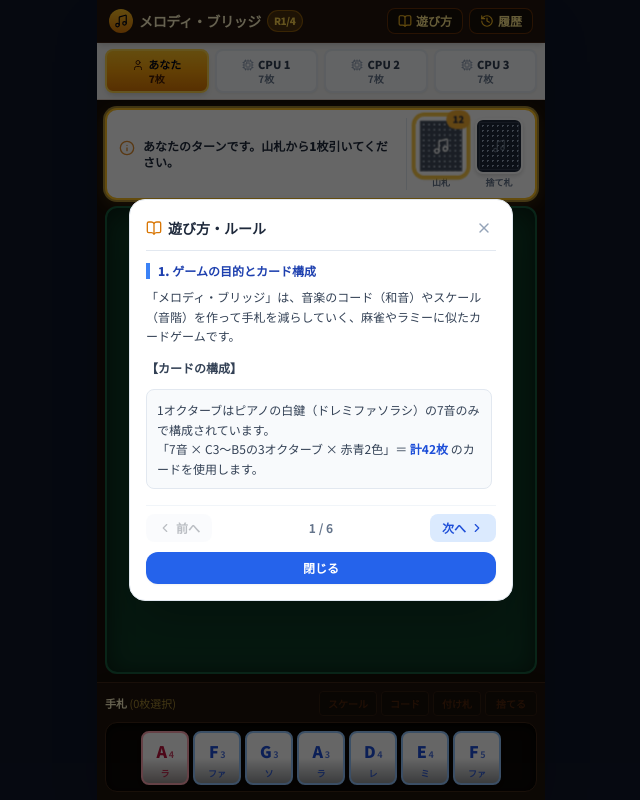
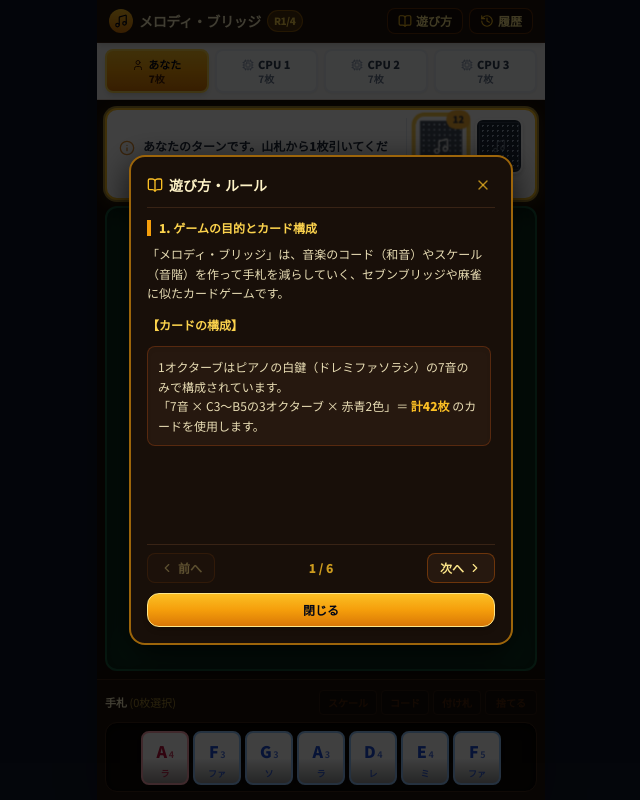
Before and after one commit to Tak-spoon/melody-bridge, a React (Vite) app: page / in a window 1280 px wide. Both pictures are taken after a click on the button "遊び方". Shown: the whole page, without its empty margins (319-959 px from the left). Built offline with nearby package versions, Linux system fonts and the light colour scheme.

Commit message:
feat: ポン・チー複数候補スマート選択、カジノ調モーダル一新、ピアノ音源＆音響最適化、リザルトスコア内訳表示

```diff
--- a/src/App.tsx
+++ b/src/App.tsx
@@ -318,7 +318,9 @@ export default function App() {
       const seq = type === 'pon' ? getChordInterpretation(testCards) : getScaleInterpretation(testCards);
       if (!seq) return prev;
 
-      playMelody(seq.map(c => c.interpretedAbsVal ?? c.absVal));
+      setTimeout(() => {
+        playMelody(seq.map(c => c.interpretedAbsVal ?? c.absVal));
+      }, 200);
       p.hasMelded = true;
       s.players[playerId] = p;
 
@@ -411,29 +413,76 @@ export default function App() {
     }
   }
 
-  // 割り込み（ポン・チー）判定とハイライト
+  // 割り込み（ポン・チー）判定とスマート選択ロジック
   const highlightCardIds = new Set<string>();
-  const validCombsList: string[][] = [];
-  let canPon = false, canChii = false;
+  const allValidCombs: { type: 'pon' | 'chii'; cardIds: string[] }[] = [];
 
   if (isMyInterrupt && gameState.interruptInfo) {
-    const myActions = gameState.interruptInfo.candidates[0].actions;
-    canPon = myActions.some(a => a.type === 'pon');
-    canChii = myActions.some(a => a.type === 'chii');
-
     const discardedCard = gameState.interruptInfo.discardedCard;
     const myHand = gameState.players[0].hand;
+
+    // ポン候補（誰の捨て札からでも可）
     const ponCombs = getValidPonCombs(myHand, discardedCard);
     ponCombs.forEach(comb => {
-      validCombsList.push(comb);
+      allValidCombs.push({ type: 'pon', cardIds: comb });
       comb.forEach(id => highlightCardIds.add(id));
     });
+
+    // チー候補（直前のプレイヤーの捨て札からのみ可）
     if (gameState.interruptInfo.discarderId === 3) {
       const chiiCombs = getValidChiiCombs(myHand, discardedCard);
       chiiCombs.forEach(comb => {
-        validCombsList.push(comb);
+        allValidCombs.push({ type: 'chii', cardIds: comb });
         comb.forEach(id => highlightCardIds.add(id));
       });
+    }
+  }
+
+  // 割り込み発生時に、有効な手札がまだ選ばれていなければ最初の候補を自動選択
+  useEffect(() => {
+    if (isMyInterrupt && allValidCombs.length > 0) {
+      const isAlreadySelectedValid = allValidCombs.some(
+        c => c.cardIds.length === selectedHand.length && c.cardIds.every(id => selectedHand.includes(id))
+      );
+      if (!isAlreadySelectedValid) {
+        setSelectedHand(allValidCombs[0].cardIds);
+      }
+    }
+  }, [isMyInterrupt, gameState.interruptInfo?.discardedCard.id]);
+
+  // 現在選択中の手札（selectedHand）でポン・チーが可能かどうかを判定（ボタン連動）
+  let canPon = false;
+  let canChii = false;
+  let formedMeldName: string | null = null;
+  let formedMeldType: 'chord' | 'scale' | 'add' | null = null;
+
+  if (isInterruptTurn && isMyInterrupt && gameState.interruptInfo && selectedHand.length === 2) {
+    const discardedCard = gameState.interruptInfo.discardedCard;
+    const currentSelectedCards = playerHandCards.filter(c => selectedHand.includes(c.id));
+    const testCards = [discardedCard, ...currentSelectedCards];
+    const chordSeq = getChordInterpretation(testCards);
+    const scaleSeq = (gameState.interruptInfo.discarderId === 3) ? getScaleInterpretation(testCards) : null;
+    canPon = chordSeq !== null;
+    canChii = scaleSeq !== null;
+
+    if (chordSeq) {
+      formedMeldName = getChordSymbol(chordSeq);
+      formedMeldType = 'chord';
+    } else if (scaleSeq) {
+      formedMeldName = 'スケール';
+      formedMeldType = 'scale';
+    }
+  } else if (isPlayerTurn && isMainPhase) {
+    if (isValidChordSelection) {
+      const chordSeq = getChordInterpretation(selectedObjs);
+      formedMeldName = chordSeq ? getChordSymbol(chordSeq) : 'コード';
+      formedMeldType = 'chord';
+    } else if (isValidScaleSelection) {
+      formedMeldName = 'スケール';
+      formedMeldType = 'scale';
+    } else if (isValidAddSelection && selectedMeld) {
+      formedMeldName = '付け札';
+      formedMeldType = 'add';
     }
   }
 
@@ -441,9 +490,21 @@ export default function App() {
     initAudio();
     if (isInterruptTurn && isMyInterrupt) {
       if (highlightCardIds.has(card.id)) {
-        const matchedComb = validCombsList.find(comb => comb.includes(card.id));
-        if (matchedComb) {
-          setSelectedHand(matchedComb);
+        // タップされたカードを含む有効な組み合わせ一覧
+        const matchingCombs = allValidCombs.filter(c => c.cardIds.includes(card.id));
+        if (matchingCombs.length > 0) {
+          // すでに現在選ばれているペアと一致する候補のインデックスを探す
+          const currentIdx = matchingCombs.findIndex(
+            c => c.cardIds.length === selectedHand.length && c.cardIds.every(id => selectedHand.includes(id))
+          );
+          if (currentIdx !== -1) {
+            // 同じカードを再度タップした時は、そのカードを含む「次の組み合わせ」へ切り替え（ローテーション）
+            const nextIdx = (currentIdx + 1) % matchingCombs.length;
+            setSelectedHand(matchingCombs[nextIdx].cardIds);
+          } else {
+            // 別のカードをタップした時は、そのカードを含む組み合わせの2枚へ瞬時に選択枠が移動！
+            setSelectedHand(matchingCombs[0].cardIds);
+          }
         }
       }
       return;
@@ -606,7 +667,7 @@ export default function App() {
     }
 
     if (gameState.phase === 'interrupt') {
-      if (isMyInterrupt) return 'ポン・チーが可能です。カードを選択してください。';
+      if (isMyInterrupt) return 'ポン・チーが可能です。手札の光るカードを選んでください。';
       return '他プレイヤーの割り込みを確認中...';
     }
 
@@ -666,10 +727,12 @@ export default function App() {
 
       {/* プレイヤー手札 ＆ アクション操作フッター */}
       <Hand
-        hand={gameState.players[0].hand}
+        hand={playerHandCards}
         selectedHand={selectedHand}
         justDrawnCardId={gameState.players[0].justDrawnCardId}
         highlightCardIds={highlightCardIds}
+        formedMeldName={formedMeldName}
+        formedMeldType={formedMeldType}
         isPlayerTurn={isPlayerTurn}
         isMainPhase={isMainPhase}
         isInterruptTurn={isInterruptTurn}
--- a/src/components/Card.tsx
+++ b/src/components/Card.tsx
@@ -11,6 +11,7 @@ interface CardProps {
   interpretedSuit?: 'red' | 'blue' | null;
   sizeClass?: string;
   isHighlighted?: boolean;
+  isDimmed?: boolean;
   isHidden?: boolean;
   extraClass?: string;
 }
@@ -23,6 +24,7 @@ export const Card: React.FC<CardProps> = ({
   interpretedSuit = null,
   sizeClass = "w-11 h-15 sm:w-13 sm:h-18",
   isHighlighted = false,
+  isDimmed = false,
   isHidden = false,
   extraClass = ""
 }) => {
@@ -50,14 +52,15 @@ export const Card: React.FC<CardProps> = ({
   return (
     <div
       onClick={onClick}
-      className={`relative ${sizeClass} rounded-md sm:rounded-lg border-2 flex flex-col items-center justify-center cursor-pointer select-none
+      className={`relative ${sizeClass} rounded-md sm:rounded-lg border-2 flex flex-col items-center justify-center select-none
         transition-transform duration-100 ease-out
         ${suitObj.color}
         ${isSelected
-          ? 'ring-2 ring-slate-800 -translate-y-2.5 shadow-[0_8px_16px_rgba(0,0,0,0.18),0_2px_4px_rgba(0,0,0,0.1)] z-20'
-          : 'shadow-[0_2px_4px_rgba(0,0,0,0.1),0_1px_2px_rgba(0,0,0,0.06)]'
+          ? '-translate-y-3 shadow-[0_8px_16px_rgba(0,0,0,0.25)] z-20 cursor-pointer'
+          : isDimmed
+            ? 'opacity-35 cursor-default'
+            : 'shadow-[0_2px_4px_rgba(0,0,0,0.1)] cursor-pointer'
         }
-        ${isHighlighted ? 'ring-2 ring-amber-400 animate-bounce shadow-md' : ''}
         ${extraClass}`}
     >
       <div className="flex flex-col items-center pointer-events-none">
--- a/src/components/Hand.tsx
+++ b/src/components/Hand.tsx
@@ -7,6 +7,8 @@ interface HandProps {
   selectedHand: string[];
   justDrawnCardId: string | null;
   highlightCardIds: Set<string>;
+  formedMeldName?: string | null;
+  formedMeldType?: 'chord' | 'scale' | 'add' | null;
   isPlayerTurn: boolean;
   isMainPhase: boolean;
   isInterruptTurn: boolean;
@@ -29,6 +31,8 @@ export const Hand: React.FC<HandProps> = ({
   selectedHand,
   justDrawnCardId,
   highlightCardIds,
+  formedMeldName,
+  formedMeldType,
   isPlayerTurn,
   isMainPhase,
   isInterruptTurn,
@@ -45,14 +49,37 @@ export const Hand: React.FC<HandProps> = ({
   onPassInterrupt,
   onInterruptAction
 }) => {
+  // ツモ牌がある場合は右端に独立させる手札リスト
+  const regularCards = justDrawnCardId
+    ? hand.filter(c => c.id !== justDrawnCardId)
+    : hand;
+  const justDrawnCard = justDrawnCardId
+    ? hand.find(c => c.id === justDrawnCardId)
+    : null;
+
+  const renderCardsList = justDrawnCard
+    ? [...regularCards, justDrawnCard]
+    : regularCards;
+
   return (
     <footer className="bg-[#1f130b] border-t border-[#3f2717] p-2 shadow-2xl shrink-0 z-10">
       <div className="max-w-md mx-auto flex flex-col gap-1.5">
-        {/* 操作ボタン & 手札枚数情報 */}
-        <div className="flex justify-between items-center">
+        {/* 操作ボタン & 手札枚数情報 & 成立役バッジ */}
+        <div className="flex justify-between items-center min-h-[28px]">
+          <div className="flex items-center gap-2 shrink-0">
             <h2 className="text-[11px] font-black text-amber-100 shrink-0">
               手札 <span className="text-amber-300/60 font-normal">({selectedHand.length}枚選択)</span>
             </h2>
+          </div>
+
+          {/* 成立役名表示（シンプル＆スマート） */}
+          {formedMeldName && (
+            <div className="flex-1 flex justify-center px-1">
+              <span className="px-2.5 py-0.5 rounded-md text-[11px] font-black tracking-wider bg-[#2a1a0f] border border-amber-400/80 text-amber-200 shadow-inner animate-in fade-in zoom-in-95 duration-150 whitespace-nowrap">
+                {formedMeldName}
+              </span>
+            </div>
+          )}
 
           <div className="flex gap-1 flex-nowrap items-center justify-end shrink-0">
             {isInterruptTurn && isMyInterrupt ? (
@@ -123,23 +150,12 @@ export const Hand: React.FC<HandProps> = ({
 
         {/* 手札カードトレイ（ダークウッド調の凹凸トレイ） */}
         <div className="flex flex-nowrap min-h-[66px] items-center pt-2 pb-1.5 px-1 bg-[#0c0805] rounded-xl border border-[#3f2717] shadow-[inset_0_3px_12px_rgba(0,0,0,0.8)] justify-center overflow-visible">
-          {(() => {
-            // ツモ牌がある場合は右端に独立させる
-            const regularCards = justDrawnCardId
-              ? hand.filter(c => c.id !== justDrawnCardId)
-              : hand;
-            const justDrawnCard = justDrawnCardId
-              ? hand.find(c => c.id === justDrawnCardId)
-              : null;
-
-            const renderCardsList = justDrawnCard
-              ? [...regularCards, justDrawnCard]
-              : regularCards;
-
-            return renderCardsList.map((card) => {
+          {renderCardsList.map((card) => {
             const isJustDrawn = card.id === justDrawnCardId;
             const isSelected = selectedHand.includes(card.id);
             const isHighlighted = highlightCardIds.has(card.id);
+            // 割り込み（ポン・チー）時、候補でないカードを暗くトーンダウン
+            const isDimmed = isInterruptTurn && isMyInterrupt && !isHighlighted && !isSelected;
 
             return (
               <div
@@ -149,15 +165,14 @@ export const Hand: React.FC<HandProps> = ({
                 <CardComponent
                   card={card}
                   isSelected={isSelected}
+                  isHighlighted={isHighlighted && !isSelected}
+                  isDimmed={isDimmed}
                   onClick={() => onCardClick(card)}
                   sizeClass="w-[38px] h-[54px] xs:w-10 xs:h-14 sm:w-12 sm:h-17"
-                    isHighlighted={isHighlighted}
-                    extraClass={isJustDrawn ? "ring-2 ring-amber-400 shadow-lg" : ""}
                 />
               </div>
             );
-            });
-          })()}
+          })}
         </div>
       </div>
     </footer>
--- a/src/components/Modals/RuleModal.tsx
+++ b/src/components/Modals/RuleModal.tsx
@@ -1,4 +1,4 @@
-import React, { useState } from 'react';
+import React, { useState, useEffect, useRef } from 'react';
 import { BookOpen, X, ChevronLeft, ChevronRight } from 'lucide-react';
 
 interface RuleSection {
@@ -10,22 +10,22 @@ const RULES: RuleSection[] = [
   {
     title: "1. ゲームの目的とカード構成",
     content: (
-      <div className="space-y-3 text-xs text-slate-700 leading-relaxed">
-        <p>「メロディ・ブリッジ」は、音楽のコード（和音）やスケール（音階）を作って手札を減らしていく、麻雀やラミーに似たカードゲームです。</p>
+      <div className="space-y-3 text-xs text-amber-100/90 leading-relaxed">
+        <p>「メロディ・ブリッジ」は、音楽のコード（和音）やスケール（音階）を作って手札を減らしていく、セブンブリッジや麻雀に似たカードゲームです。</p>
 
-        <p><strong>【カードの構成】</strong></p>
-        <p className="bg-slate-50 p-2.5 rounded-lg border border-slate-200">
+        <p><strong className="text-amber-300">【カードの構成】</strong></p>
+        <div className="bg-[#26180f] p-2.5 rounded-lg border border-amber-900/60 shadow-inner">
           1オクターブはピアノの白鍵（ドレミファソラシ）の7音のみで構成されています。<br/>
-          「7音 × C3〜B5の3オクターブ × 赤青2色」＝ <strong className="text-blue-700">計42枚</strong> のカードを使用します。
-        </p>
+          「7音 × C3〜B5の3オクターブ × 赤青2色」＝ <strong className="text-amber-400 font-black">計42枚</strong> のカードを使用します。
+        </div>
       </div>
     )
   },
   {
     title: "2. 基本ルール",
     content: (
-      <div className="space-y-3 text-xs text-slate-700 leading-relaxed">
-        <p><strong>【ゲームの進行】</strong></p>
+      <div className="space-y-3 text-xs text-amber-100/90 leading-relaxed">
+        <p><strong className="text-amber-300">【ゲームの進行】</strong></p>
         <ul className="list-disc pl-5 space-y-1.5">
           <li>プレイヤーは4人（あなたとCPU3人）。</li>
           <li>各プレイヤーに最初に7枚のカードが配られます。</li>
@@ -39,20 +39,20 @@ const RULES: RuleSection[] = [
   {
     title: "3. ラウンドと勝敗",
     content: (
-      <div className="space-y-3 text-xs text-slate-700 leading-relaxed">
-        <p><strong>【ラウンドの終了条件】</strong></p>
+      <div className="space-y-3 text-xs text-amber-100/90 leading-relaxed">
+        <p><strong className="text-amber-300">【ラウンドの終了条件】</strong></p>
         <ul className="list-disc pl-5 space-y-1">
           <li>誰かの手札が0枚になった時（アガリ）</li>
-          <li><strong className="text-red-600">0枚になった山札を引こうとした時（流局）</strong></li>
+          <li><strong className="text-rose-400">0枚になった山札を引こうとした時（流局）</strong></li>
         </ul>
 
         <div className="mt-3">
-          <p><strong>【ポイント（スコア）計算】</strong></p>
+          <p><strong className="text-amber-300">【ポイント（スコア）計算】</strong></p>
           <p className="mt-1">ラウンド終了時、手札に残っているカードの枚数がそのまま「ペナルティポイント」として加算されます（アガった人は0ポイント）。</p>
         </div>
 
-        <div className="mt-3 bg-blue-50 p-2 rounded-lg border border-blue-200">
-          <p className="font-bold text-blue-800 text-center">
+        <div className="mt-3 bg-[#26180f] p-2 rounded-lg border border-amber-600/50 shadow-inner">
+          <p className="font-black text-amber-300 text-center text-xs">
             全4ラウンド終了時、合計ポイントが<br/>一番少ない（0に近い）人の優勝！
           </p>
         </div>
@@ -62,20 +62,20 @@ const RULES: RuleSection[] = [
   {
     title: "4. セット（役）の作り方",
     content: (
-      <div className="space-y-3 text-xs text-slate-700 leading-relaxed">
-        <p>場に出せる「セット」には2種類あります。<strong>必ず同じ色（赤のみ、青のみ）で揃える必要があります。</strong></p>
+      <div className="space-y-3 text-xs text-amber-100/90 leading-relaxed">
+        <p>場に出せる「セット」には2種類あります。<strong className="text-amber-300">必ず同じ色（赤のみ、青のみ）で揃える必要があります。</strong></p>
 
-        <div className="bg-rose-50 p-2.5 rounded-lg border border-rose-200">
-          <p className="font-black text-rose-800 text-[13px] mb-1">♪ コード（和音）</p>
+        <div className="bg-[#2a1410] p-2.5 rounded-lg border border-rose-800/80">
+          <p className="font-black text-rose-300 text-[13px] mb-1">♪ コード（和音）</p>
           <p>音楽理論における和音（3〜4音）の構成音を揃えます。順番はバラバラ（転回形）でも構いません。</p>
-          <p className="text-[10px] text-red-600 font-bold mt-1">※コードのボイシングは、クローズドボイシング（1オクターブ以内におさまる形）のみ対応しています。</p>
-          <p className="text-[10px] text-rose-600 mt-0.5">例：ド・ミ・ソ (C) / ミ・ソ・シ・ド (CM7の転回形)</p>
+          <p className="text-[10px] text-rose-300/80 font-bold mt-1">※コードのボイシングは、クローズドボイシング（1オクターブ以内におさまる形）のみ対応しています。</p>
+          <p className="text-[10px] text-rose-200/70 mt-0.5">例：ド・ミ・ソ (C) / ミ・ソ・シ・ド (CM7の転回形)</p>
         </div>
 
-        <div className="bg-indigo-50 p-2.5 rounded-lg border border-indigo-200">
-          <p className="font-black text-indigo-800 text-[13px] mb-1">➡ スケール（音階）</p>
+        <div className="bg-[#131b2c] p-2.5 rounded-lg border border-indigo-800/80">
+          <p className="font-black text-indigo-300 text-[13px] mb-1">➡ スケール（音階）</p>
           <p>音階順に連続する3枚以上のカードを揃えます。</p>
-          <p className="text-[10px] text-indigo-600 mt-1">例：ド・レ・ミ / ソ・ラ・シ・ド など</p>
+          <p className="text-[10px] text-indigo-200/70 mt-1">例：ド・レ・ミ / ソ・ラ・シ・ド など</p>
         </div>
       </div>
     )
@@ -83,26 +83,26 @@ const RULES: RuleSection[] = [
   {
     title: "5. ターンの行動",
     content: (
-      <div className="space-y-3 text-xs text-slate-700 leading-relaxed">
+      <div className="space-y-3 text-xs text-amber-100/90 leading-relaxed">
         <p>自分のターンが来たら、以下の順序で行動します。</p>
 
         <ol className="list-decimal pl-5 space-y-2">
           <li>
-            <strong className="text-blue-700">ドロー：</strong><br/>
+            <strong className="text-amber-300">ドロー：</strong><br/>
             山札から1枚引きます。
           </li>
           <li>
-            <strong className="text-blue-700">アクション（任意）：</strong><br/>
+            <strong className="text-amber-300">アクション（任意）：</strong><br/>
             手札から完成した3枚以上のセットを場に出せます。<br/>
-            また、すでに場に出ているセットに手札から1枚追加する<strong>「付け札」</strong>も可能です。<br/>
-            条件を満たす限り、<strong className="text-emerald-700">同じ手番中に何度でも</strong>付け札ができます。
-            <ul className="list-disc pl-4 mt-1 text-[11px] text-slate-600">
+            また、すでに場に出ているセットに手札から1枚追加する<strong className="text-emerald-400">「付け札」</strong>も可能です。<br/>
+            条件を満たす限り、<strong className="text-emerald-400">同じ手番中に何度でも</strong>付け札ができます。
+            <ul className="list-disc pl-4 mt-1 text-[11px] text-amber-200/70">
               <li><strong>コードへの付け札：</strong> 構成音として成立する最大4音まで。</li>
               <li><strong>スケールへの付け札：</strong> 連番（2度）で繋がるのであれば枚数制限なし。</li>
             </ul>
           </li>
           <li>
-            <strong className="text-blue-700">捨てる：</strong><br/>
+            <strong className="text-amber-300">捨てる：</strong><br/>
             手札から不要なカードを1枚選んで捨て、ターンを終了します。
           </li>
         </ol>
@@ -112,22 +112,22 @@ const RULES: RuleSection[] = [
   {
     title: "6. 割り込み（ポン・チー）",
     content: (
-      <div className="space-y-3 text-xs text-slate-700 leading-relaxed">
+      <div className="space-y-3 text-xs text-amber-100/90 leading-relaxed">
         <p>他人がカードを捨てた瞬間、自分のターンでなくてもそのカードをもらってセットを作ることができます。</p>
 
-        <div className="bg-slate-50 p-2 rounded border border-slate-200 text-[11px]">
-          <strong className="text-red-600">【重要】割り込みで作れるのは「3枚1組」のみ</strong><br/>
-          手札から一度に同時に出せるのは<strong>2枚まで</strong>です（捨て札1枚＋手札2枚＝計3枚）。いきなり4枚組（麻雀のカンに相当）は作れません。<br/>
-          <span className="text-slate-500 mt-1 block">例：手札に「ド・ミ・ソ」がある時、他人の捨て札「シ」に対して手札3枚をすべて出し、一気に4和音を作ることは不可。「ミ・ソ」の2枚を出して「ミ・ソ・シ」の3和音を作ることは可能です。</span>
+        <div className="bg-[#26180f] p-2.5 rounded-lg border border-amber-900/60 text-[11px]">
+          <strong className="text-rose-400">【重要】割り込みで作れるのは「3枚1組」のみ</strong><br/>
+          手札から一度に同時に出せるのは<strong>2枚まで</strong>です（捨て札1枚＋手札2枚＝計3枚）。いきなり4枚組は作れません。<br/>
+          <span className="text-amber-200/60 mt-1 block">例：手札に「ド・ミ・ソ」がある時、他人の捨て札「シ」に対して手札3枚をすべて出し、一気に4和音を作ることは不可。「ミ・ソ」の2枚を出して「ミ・ソ・シ」の3和音を作ることは可能です。</span>
         </div>
 
         <ul className="list-disc pl-5 space-y-1.5 mt-2">
           <li>
-            <strong className="text-rose-600">ポン（コード作成）：</strong><br/>
+            <strong className="text-rose-400">ポン（コード作成）：</strong><br/>
             誰の捨て札からでも可能です。捨て札＋自分の手札2枚で「コード」が作れる場合に割り込めます。
           </li>
           <li>
-            <strong className="text-indigo-600">チー（スケール作成）：</strong><br/>
+            <strong className="text-indigo-400">チー（スケール作成）：</strong><br/>
             <strong>直前の順番の人（上家）</strong>の捨て札からのみ可能です。捨て札＋手札2枚で「スケール」が作れる場合に割り込めます。
           </li>
         </ul>
@@ -143,53 +143,64 @@ interface RuleModalProps {
 
 export const RuleModal: React.FC<RuleModalProps> = ({ isOpen, onClose }) => {
   const [rulePage, setRulePage] = useState(0);
+  const contentRef = useRef<HTMLDivElement>(null);
+
+  // ページ切り替え時にスクロール位置を最上部にリセット
+  useEffect(() => {
+    if (contentRef.current) {
+      contentRef.current.scrollTop = 0;
+    }
+  }, [rulePage]);
 
   if (!isOpen) return null;
 
   return (
-    <div className="fixed inset-0 bg-black/60 backdrop-blur-xs flex items-center justify-center z-[80] p-4">
-      <div className="bg-white rounded-2xl p-4 max-w-sm w-full shadow-2xl flex flex-col max-h-[85vh] border border-slate-200 animate-in fade-in zoom-in-95 duration-200">
-        <div className="flex justify-between items-center mb-3 border-b border-slate-200 pb-2.5">
-          <h3 className="text-sm font-bold text-slate-800 flex items-center gap-1.5">
-            <BookOpen className="w-4 h-4 text-amber-600" />
+    <div className="fixed inset-0 bg-black/75 backdrop-blur-xs flex items-center justify-center z-[80] p-4">
+      <div className="bg-[#180f09] rounded-2xl p-4 max-w-sm w-full h-[490px] max-h-[85vh] shadow-[0_10px_35px_rgba(0,0,0,0.8)] flex flex-col border-2 border-amber-500/60 animate-in fade-in zoom-in-95 duration-200">
+        {/* 固定ヘッダー */}
+        <div className="flex justify-between items-center mb-3 border-b border-[#382315] pb-2.5 shrink-0">
+          <h3 className="text-sm font-black text-amber-100 flex items-center gap-1.5">
+            <BookOpen className="w-4 h-4 text-amber-400" />
             <span>遊び方・ルール</span>
           </h3>
           <button
             onClick={onClose}
-            className="text-slate-400 hover:text-slate-600 p-1 rounded-lg hover:bg-slate-100 transition"
+            className="text-amber-400/70 hover:text-amber-200 p-1 rounded-lg hover:bg-[#281a10] transition"
           >
             <X className="w-4 h-4" />
           </button>
         </div>
 
-        <div className="flex-1 overflow-y-auto pr-1">
-          <h4 className="font-black text-blue-800 text-xs mb-2 border-l-4 border-blue-500 pl-2">
+        {/* スクロールコンテンツ領域（高さ固定で伸縮なし） */}
+        <div className="flex-1 overflow-y-auto pr-1 min-h-0" ref={contentRef}>
+          <h4 className="font-black text-amber-300 text-xs mb-2 border-l-4 border-amber-500 pl-2">
             {RULES[rulePage].title}
           </h4>
           {RULES[rulePage].content}
         </div>
 
-        <div className="mt-4 flex flex-col gap-2.5 pt-2 border-t border-slate-100">
+        {/* 固定フッター（ボタン位置が一切ブレない） */}
+        <div className="mt-3 flex flex-col gap-2.5 pt-2 border-t border-[#382315] shrink-0">
           <div className="flex justify-between items-center text-xs">
             <button
               disabled={rulePage === 0}
               onClick={() => setRulePage(p => p - 1)}
-              className="flex items-center gap-1 px-3 py-1.5 bg-slate-100 hover:bg-slate-200 disabled:opacity-30 disabled:pointer-events-none font-bold rounded-lg transition"
+              className="flex items-center gap-1 px-3 py-1.5 bg-[#26180f] hover:bg-[#382315] text-amber-200 border border-amber-700/50 disabled:opacity-30 disabled:pointer-events-none font-bold rounded-lg transition"
             >
               <ChevronLeft className="w-3.5 h-3.5" /> 前へ
             </button>
-            <span className="text-slate-500 font-bold text-xs">{rulePage + 1} / {RULES.length}</span>
+            <span className="text-amber-400/80 font-black text-xs">{rulePage + 1} / {RULES.length}</span>
             <button
               disabled={rulePage === RULES.length - 1}
               onClick={() => setRulePage(p => p + 1)}
-              className="flex items-center gap-1 px-3 py-1.5 bg-blue-100 hover:bg-blue-200 text-blue-700 disabled:opacity-30 disabled:pointer-events-none font-bold rounded-lg transition"
+              className="flex items-center gap-1 px-3 py-1.5 bg-[#26180f] hover:bg-[#382315] text-amber-200 border border-amber-700/50 disabled:opacity-30 disabled:pointer-events-none font-bold rounded-lg transition"
             >
               次へ <ChevronRight className="w-3.5 h-3.5" />
             </button>
           </div>
           <button
             onClick={onClose}
-            className="w-full py-2 bg-blue-600 hover:bg-blue-700 active:scale-98 text-white font-bold rounded-xl text-xs shadow-xs transition"
+            className="w-full py-2 bg-gradient-to-b from-amber-400 via-amber-500 to-amber-600 hover:from-amber-300 hover:to-amber-500 active:scale-98 text-slate-950 font-black rounded-xl text-xs shadow-md border border-amber-200 transition"
           >
             閉じる
           </button>
--- a/src/constants/music.ts
+++ b/src/constants/music.ts
@@ -13,12 +13,12 @@ export const SUITS: SuitConfig[] = [
   {
     id: 'red',
     name: '赤',
-    color: 'border-rose-300 text-rose-700 bg-gradient-to-b from-white via-white to-rose-50/60 ring-rose-400'
+    color: 'border-rose-300 text-rose-700 bg-gradient-to-b from-white via-white to-rose-50/60'
   },
   {
     id: 'blue',
     name: '青',
-    color: 'border-blue-300 text-blue-700 bg-gradient-to-b from-white via-white to-blue-50/60 ring-blue-400'
+    color: 'border-blue-300 text-blue-700 bg-gradient-to-b from-white via-white to-blue-50/60'
   }
 ];
 
```
Also changed, not shown: src/components/Modals/DiscardModal.tsx (+14 -10 lines), src/components/Modals/GameOverModal.tsx (+38 -20 lines), src/components/Modals/LogModal.tsx (+15 -13 lines), src/utils/audio.ts (+19 -14 lines). Lines whose indentation alone changed are shown as unchanged.
